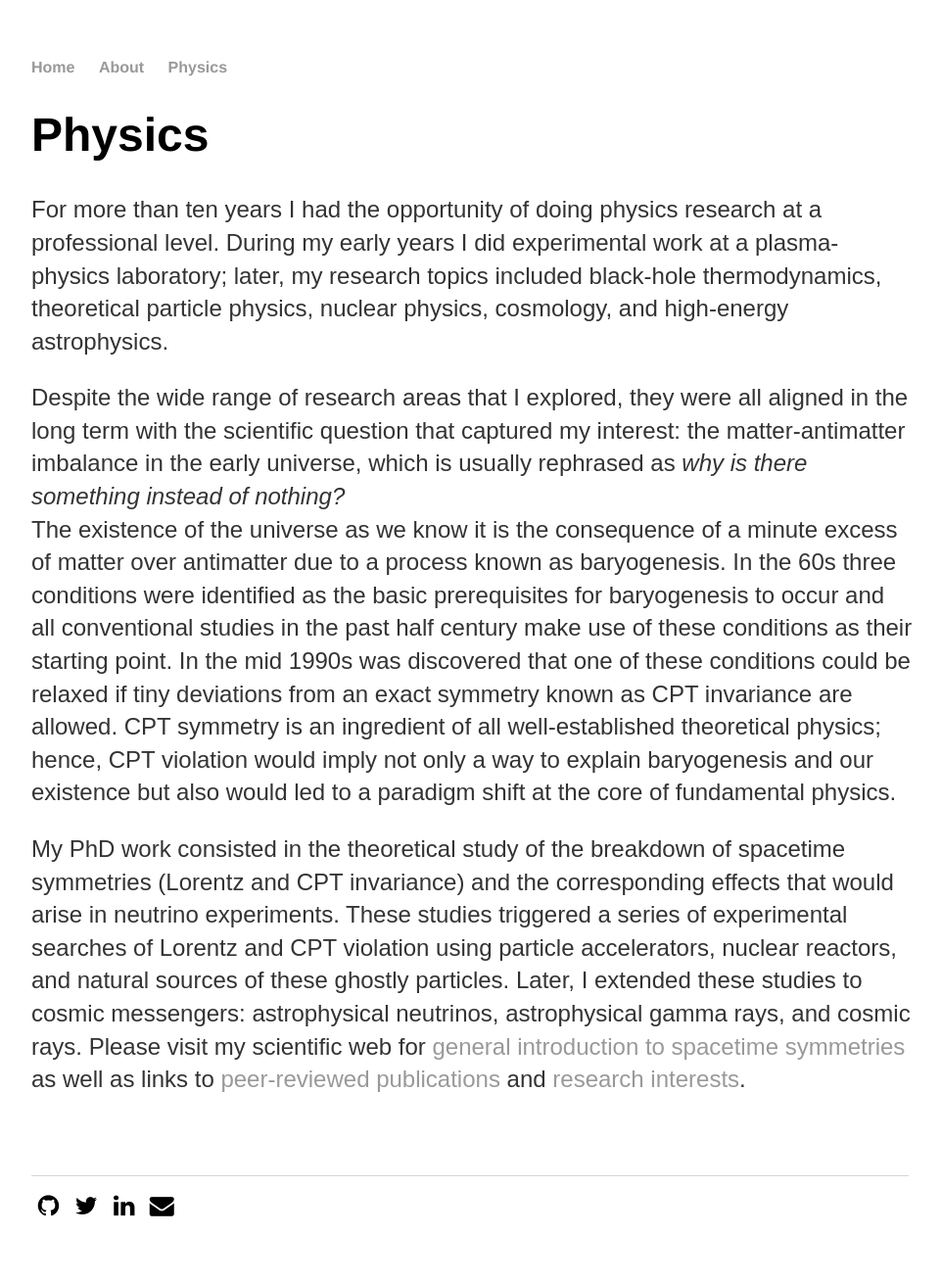
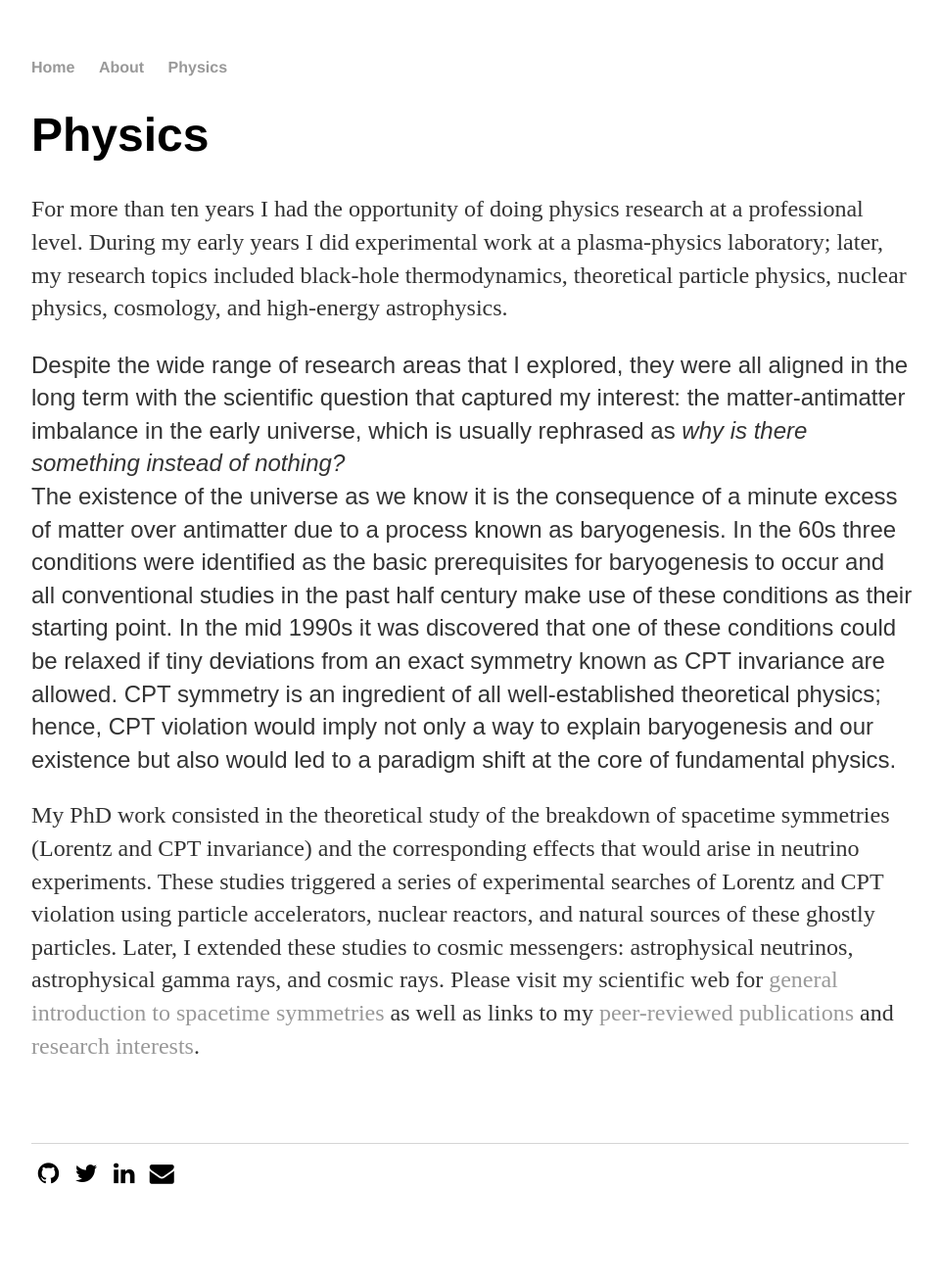
Before and after one commit to jsdiazpo/jsdiazpo.github.io, a Jekyll site: the page built from physics/index.html, in a window 1280 px wide. Shown: the whole page at 98% size, without its empty margins (160-1122 px from the left). Built offline with Jekyll 4.4.1, drawn with Linux system fonts in a browser that asks for light colours; after the commit the page ends 1276 px from its top, so only the background shows below that.

Commit message:
minor fixes

```diff
--- a/physics/index.html
+++ b/physics/index.html
@@ -4,7 +4,7 @@ title: Jorge S. Diaz
 ---
 <div class="blurb">
 	<h1 class="auto-style1">Physics</h1>
-	<p style="width: 900px; font-family: Arial, Helvetica, sans-serif">For more
+	<p>For more
 	than ten years I had the opportunity of doing physics research at a
 	professional level. During my early years I did experimental work at a
 	plasma-physics laboratory; later, my research topics included black-hole
@@ -19,14 +19,14 @@ title: Jorge S. Diaz
 	excess of matter over antimatter due to a process known as baryogenesis. In
 	the 60s three conditions were identified as the basic prerequisites for
 	baryogenesis to occur and all conventional studies in the past half century
-	make use of these conditions as their starting point. In the mid 1990s was
+	make use of these conditions as their starting point. In the mid 1990s it was
 	discovered that one of these conditions could be relaxed if tiny deviations
 	from an exact symmetry known as CPT invariance are allowed. CPT symmetry is
 	an ingredient of all well-established theoretical physics; hence, CPT
 	violation would imply not only a way to explain baryogenesis and our
 	existence but also would led to a paradigm shift at the core of fundamental
 	physics.</p>
-	<p style="width: 900px; font-family: Arial, Helvetica, sans-serif">My PhD
+	<p>My PhD
 	work consisted in the theoretical study of the breakdown of spacetime
 	symmetries (Lorentz and CPT invariance) and the corresponding effects that
 	would arise in neutrino experiments. These studies triggered a series of
@@ -37,6 +37,7 @@ title: Jorge S. Diaz
 	visit my scientific web for
 	<a href="https://www.itp.kit.edu/~jsdiaz/ResearchReview.html" target="_blank">
 	general introduction to spacetime symmetries</a> as well as links to
+	my
 	<a href="https://www.itp.kit.edu/~jsdiaz/Publications.html" target="_blank">
 	peer-reviewed publications</a> and
 	<a href="https://www.itp.kit.edu/~jsdiaz/Research.html" target="_blank">
```
